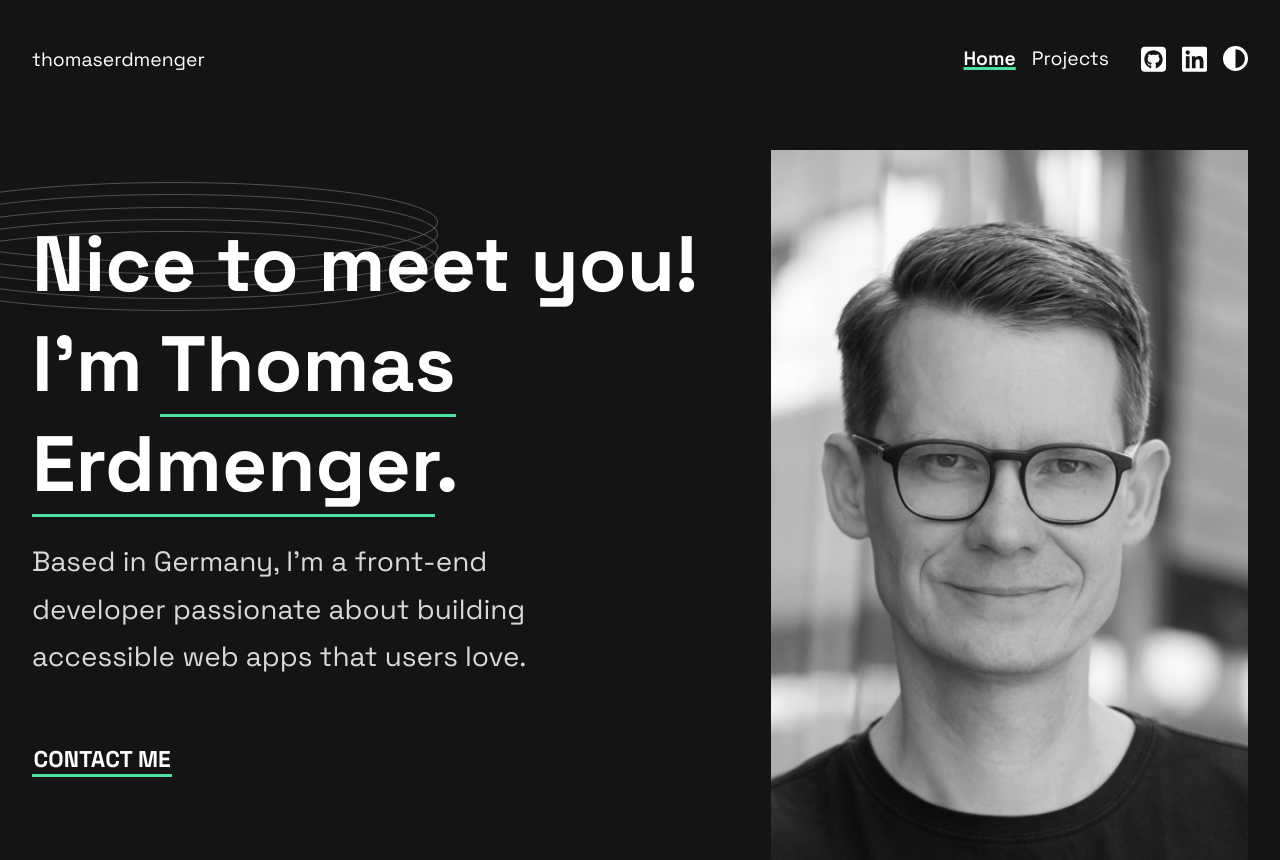
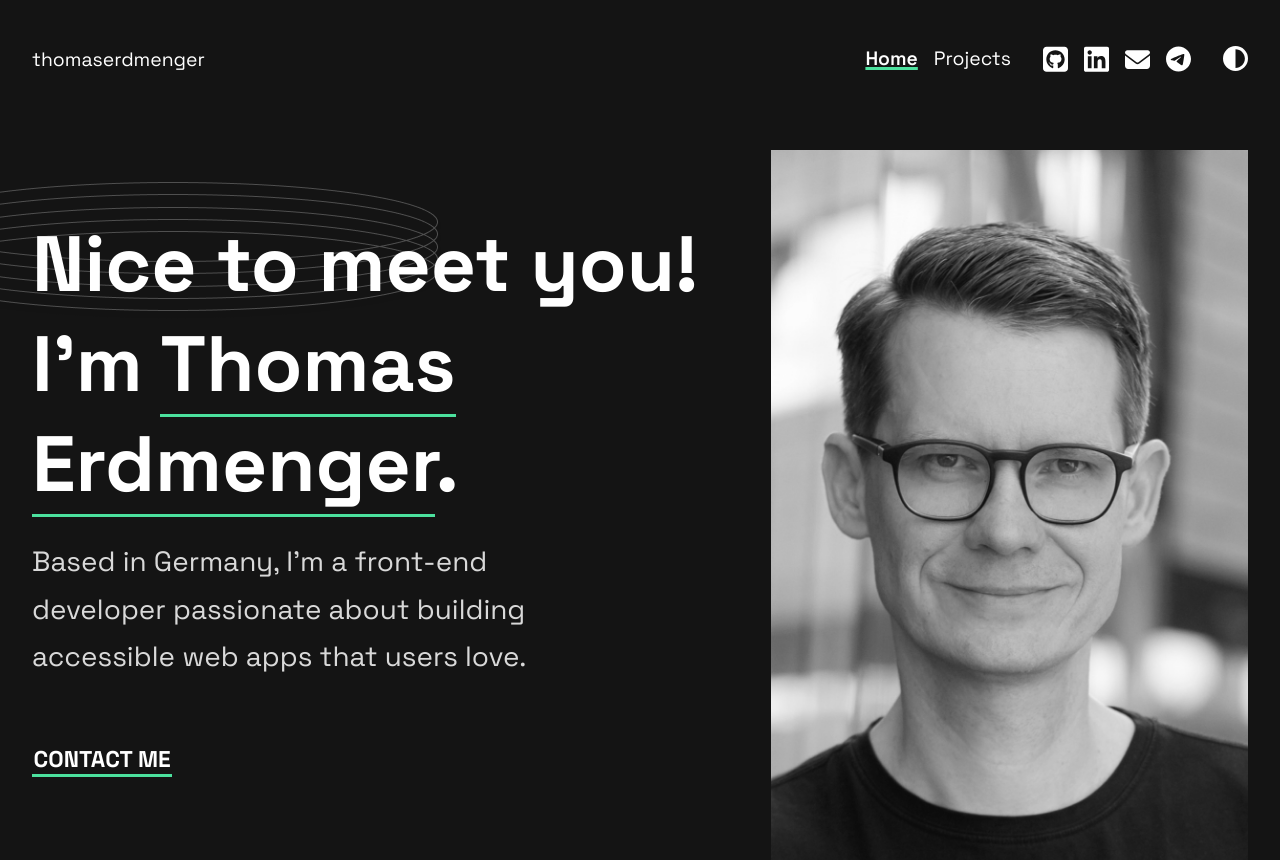
Before and after one commit to thomaserdmenger/Portfolio-Website-React, a React (Vite) app: page / in a window 1280 px wide. Shown: the top 860 px of the page. Built offline with nearby package versions, Linux system fonts and the light colour scheme.

Commit message:
Add Mail and Telegram Contact Informations

```diff
--- a/src/components/ButtonContact/ButtonContact.jsx
+++ b/src/components/ButtonContact/ButtonContact.jsx
@@ -1,4 +1,8 @@
 export const ButtonContact = () => {
   // # Scroll to Contact Form
-  return <button className='btn-contact'>Contact me</button>
+  return (
+    <a href='mailto:indev100@icloud.com' className='btn-contact'>
+      Contact me
+    </a>
+  )
 }
--- a/src/components/Header/Header.css
+++ b/src/components/Header/Header.css
@@ -77,9 +77,10 @@
   width: 25px;
   margin-block-start: -0.4rem;
   cursor: pointer;
+  margin-inline-start: 1rem;
 }
 
-@media only screen and (max-width: 576px) {
+@media only screen and (max-width: 600px) {
   .header {
     flex-direction: column;
     gap: 0.5rem;
--- a/src/components/Header/Header.jsx
+++ b/src/components/Header/Header.jsx
@@ -36,6 +36,16 @@ export const Header = () => {
               <path d='M416 32H31.9C14.3 32 0 46.5 0 64.3v383.4C0 465.5 14.3 480 31.9 480H416c17.6 0 32-14.5 32-32.3V64.3c0-17.8-14.4-32.3-32-32.3zM135.4 416H69V202.2h66.5V416zm-33.2-243c-21.3 0-38.5-17.3-38.5-38.5S80.9 96 102.2 96c21.2 0 38.5 17.3 38.5 38.5 0 21.3-17.2 38.5-38.5 38.5zm282.1 243h-66.4V312c0-24.8-.5-56.7-34.5-56.7-34.6 0-39.9 27-39.9 54.9V416h-66.4V202.2h63.7v29.2h.9c8.9-16.8 30.6-34.5 62.9-34.5 67.2 0 79.7 44.3 79.7 101.9V416z' />
             </svg>
           </Link>
+          <a href='mailto:indev100@icloud.com'>
+            <svg xmlns='http://www.w3.org/2000/svg' viewBox='0 0 512 512'>
+              <path d='M48 64C21.5 64 0 85.5 0 112c0 15.1 7.1 29.3 19.2 38.4L236.8 313.6c11.4 8.5 27 8.5 38.4 0L492.8 150.4c12.1-9.1 19.2-23.3 19.2-38.4c0-26.5-21.5-48-48-48H48zM0 176V384c0 35.3 28.7 64 64 64H448c35.3 0 64-28.7 64-64V176L294.4 339.2c-22.8 17.1-54 17.1-76.8 0L0 176z' />
+            </svg>
+          </a>
+          <a href='https://t.me/indev100'>
+            <svg xmlns='http://www.w3.org/2000/svg' viewBox='0 0 496 512'>
+              <path d='M248 8C111 8 0 119 0 256S111 504 248 504 496 393 496 256 385 8 248 8zM363 176.7c-3.7 39.2-19.9 134.4-28.1 178.3-3.5 18.6-10.3 24.8-16.9 25.4-14.4 1.3-25.3-9.5-39.3-18.7-21.8-14.3-34.2-23.2-55.3-37.2-24.5-16.1-8.6-25 5.3-39.5 3.7-3.8 67.1-61.5 68.3-66.7 .2-.7 .3-3.1-1.2-4.4s-3.6-.8-5.1-.5q-3.3 .7-104.6 69.1-14.8 10.2-26.9 9.9c-8.9-.2-25.9-5-38.6-9.1-15.5-5-27.9-7.7-26.8-16.3q.8-6.7 18.5-13.7 108.4-47.2 144.6-62.3c68.9-28.6 83.2-33.6 92.5-33.8 2.1 0 6.6 .5 9.6 2.9a10.5 10.5 0 0 1 3.5 6.7A43.8 43.8 0 0 1 363 176.7z' />
+            </svg>
+          </a>
           <svg
             onClick={handleDarkMode}
             className='header__dark-light-mode'
```
